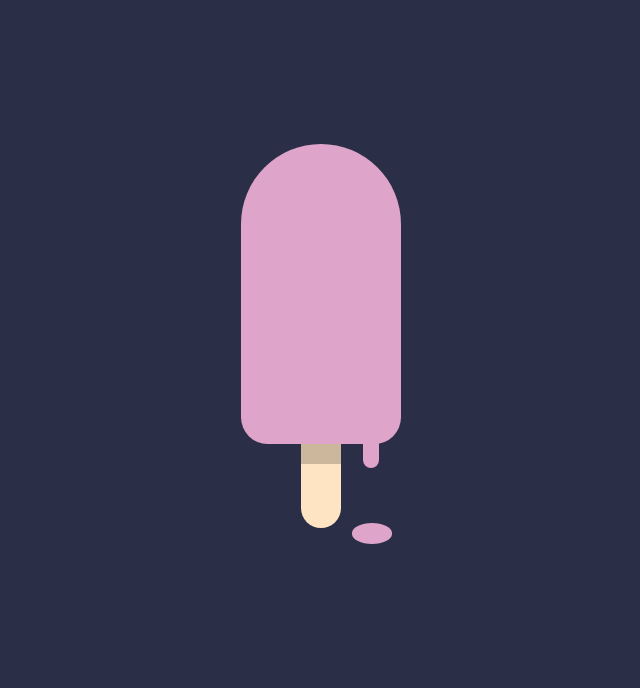
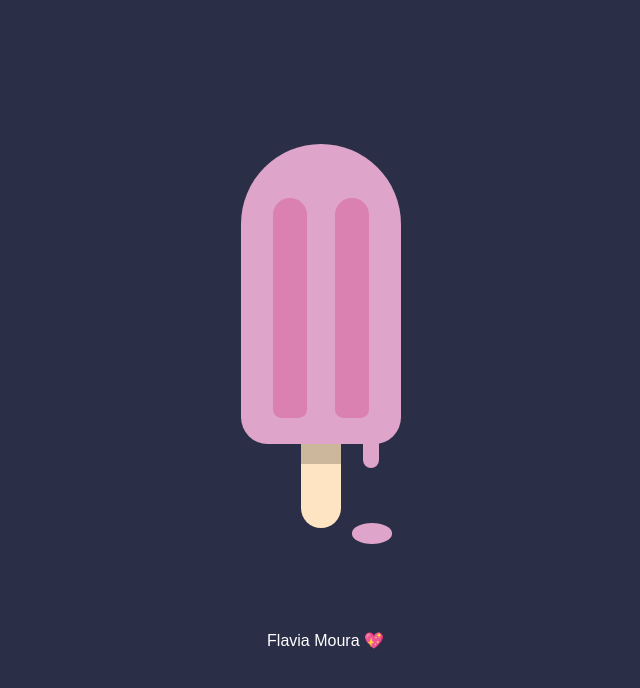
Before and after one commit to flaviamoura/Pure-Css-Animation, a plain HTML site: page Animated ice-crean/index.html in a window 1280 px wide. Shown: the whole page, without its empty margins (319-959 px from the left). Drawn offline with Linux system fonts and the light colour scheme.

Commit message:
Update index.html

```diff
--- a/Animated ice-crean/index.html
+++ b/Animated ice-crean/index.html
@@ -12,8 +12,14 @@
        <div class="stick">
             <div class="drop-falling"> </div>
             <div class="drop"></div>
+            <div class="stripe"></div>
+            <div class="stripe-2"></div>
         </div>
     </div>
 </body>
 
+<footer>
+    <p>Flavia Moura &#128150; </p>
+</footer>
+
 </html>
```
